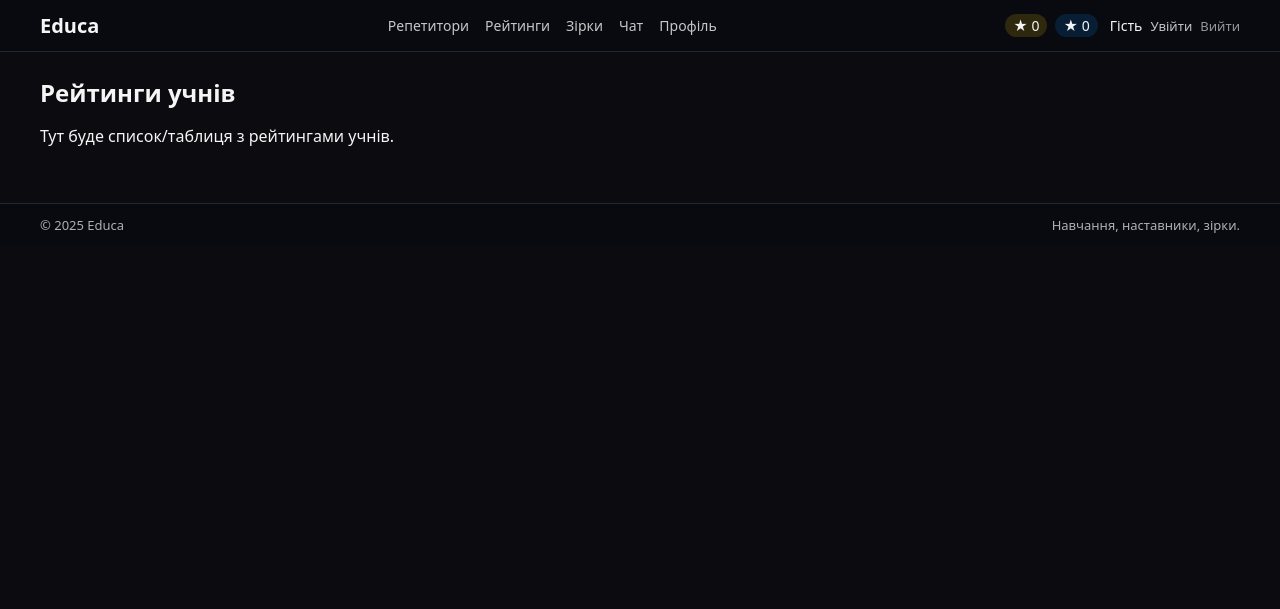
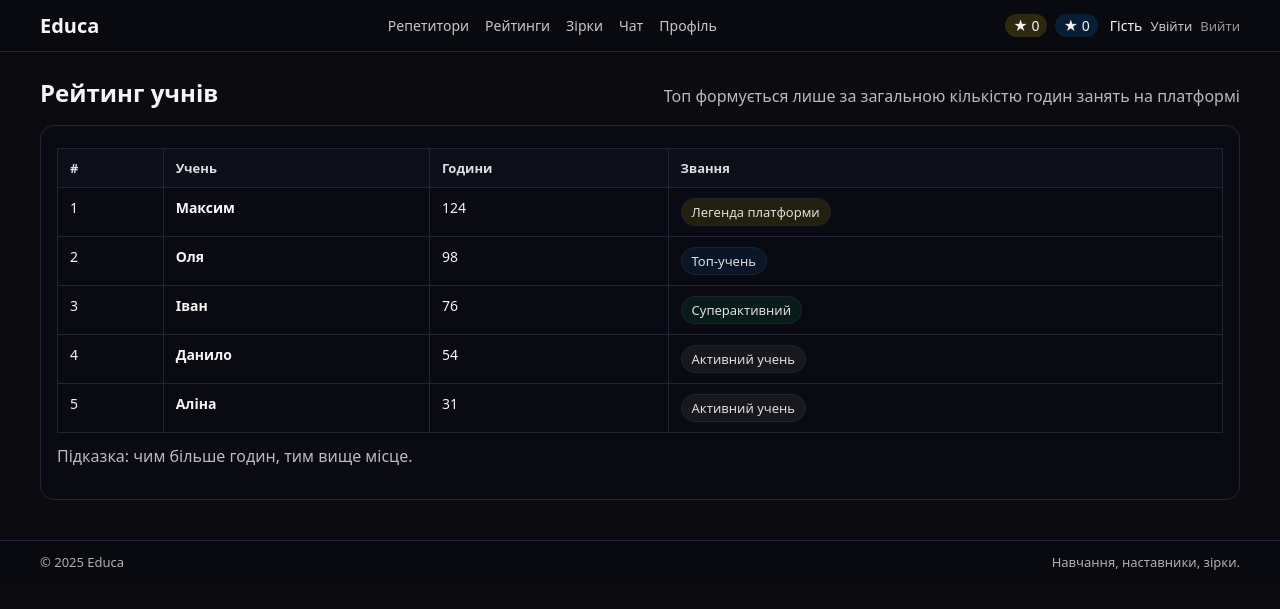
Before and after one commit to nitatsuu/educa, a PHP site: page /ratings.php in a window 1280 px wide. Shown: the top 609 px of the page. Run offline with PHP 8.4, Linux system fonts and the light colour scheme.

Commit message:
feat: Add rating of students

```diff
--- a/css/style.css
+++ b/css/style.css
@@ -507,3 +507,52 @@ a {
     .chat-layout{ grid-template-columns: 1fr; }
     .chat-box{ height: 320px; }
 }
+
+.ratings-head{
+    display:flex;
+    align-items:baseline;
+    justify-content:space-between;
+    gap:12px;
+}
+
+.rating-table{
+    width:100%;
+    border-collapse:collapse;
+    margin-top:6px;
+    font-size:14px;
+}
+
+.rating-table th,
+.rating-table td{
+    border:1px solid #222535;
+    padding:10px 12px;
+    text-align:left;
+    vertical-align:top;
+}
+
+.rating-table th{
+    background:#0d0f1a;
+    font-size:13px;
+    opacity:0.9;
+}
+
+.pill{
+    display:inline-block;
+    padding:4px 10px;
+    border-radius:999px;
+    border:1px solid #222535;
+    background:#070810;
+    font-size:13px;
+    opacity:0.9;
+}
+
+/* Стилі звань (без кольорів — просто різний фон/контраст) */
+.rank-1{ background: rgba(255, 204, 0, 0.12); }
+.rank-2{ background: rgba(0, 140, 255, 0.10); }
+.rank-3{ background: rgba(0, 180, 120, 0.10); }
+.rank-top{ background: rgba(255, 255, 255, 0.06); }
+.rank-new{ background: rgba(255, 255, 255, 0.03); }
+
+@media (max-width: 768px){
+    .ratings-head{ flex-direction:column; align-items:flex-start; }
+}
--- a/data/ratings.json
+++ b/data/ratings.json
@@ -0,0 +1,7 @@
+[
+  { "name": "Максим", "hours": 124 },
+  { "name": "Оля", "hours": 98 },
+  { "name": "Іван", "hours": 76 },
+  { "name": "Данило", "hours": 54 },
+  { "name": "Аліна", "hours": 31 }
+]
--- /dev/null
+++ b/php/ratings_data.php
@@ -0,0 +1,14 @@
+<?php
+
+const RATINGS_FILE = __DIR__ . '/../data/ratings.json';
+
+function ratings_load_all(): array
+{
+    if (!file_exists(RATINGS_FILE)) return [];
+
+    $raw = file_get_contents(RATINGS_FILE);
+    if ($raw === false) return [];
+
+    $data = json_decode($raw, true);
+    return is_array($data) ? $data : [];
+}
--- a/ratings.php
+++ b/ratings.php
@@ -1,10 +1,59 @@
 <?php
 require_once __DIR__ . '/header.php';
+require_once __DIR__ . '/php/ratings_data.php';
+
+$rows = ratings_load_all();
+
+// Сортуємо за годинами (спадання)
+usort($rows, fn($a, $b) => (int)($b['hours'] ?? 0) <=> (int)($a['hours'] ?? 0));
+
+function rank_title(int $pos): array {
+    // pos = 1..N
+    if ($pos === 1) return ['Легенда платформи', 'rank-1'];
+    if ($pos === 2) return ['Топ-учень', 'rank-2'];
+    if ($pos === 3) return ['Суперактивний', 'rank-3'];
+    if ($pos <= 10) return ['Активний учень', 'rank-top'];
+    return ['Новачок', 'rank-new'];
+}
 ?>
 
 <section class="page-section">
-    <h1>Рейтинги учнів</h1>
-    <p>Тут буде список/таблиця з рейтингами учнів.</p>
+    <div class="ratings-head">
+        <h1>Рейтинг учнів</h1>
+        <div class="muted">Топ формується лише за загальною кількістю годин занять на платформі</div>
+    </div>
+
+    <div class="card">
+        <table class="rating-table">
+            <tr>
+                <th>#</th>
+                <th>Учень</th>
+                <th>Години</th>
+                <th>Звання</th>
+            </tr>
+
+            <?php foreach ($rows as $i => $r): ?>
+                <?php
+                    $pos = $i + 1;
+                    [$title, $cls] = rank_title($pos);
+                ?>
+                <tr>
+                    <td><?= $pos ?></td>
+                    <td><b><?= htmlspecialchars((string)($r['name'] ?? '—')) ?></b></td>
+                    <td><?= (int)($r['hours'] ?? 0) ?></td>
+                    <td>
+                        <span class="pill <?= htmlspecialchars($cls) ?>">
+                            <?= htmlspecialchars($title) ?>
+                        </span>
+                    </td>
+                </tr>
+            <?php endforeach; ?>
+        </table>
+
+        <p class="muted" style="margin-top:12px;">
+            Підказка: чим більше годин, тим вище місце.
+        </p>
+    </div>
 </section>
 
 <?php
```
